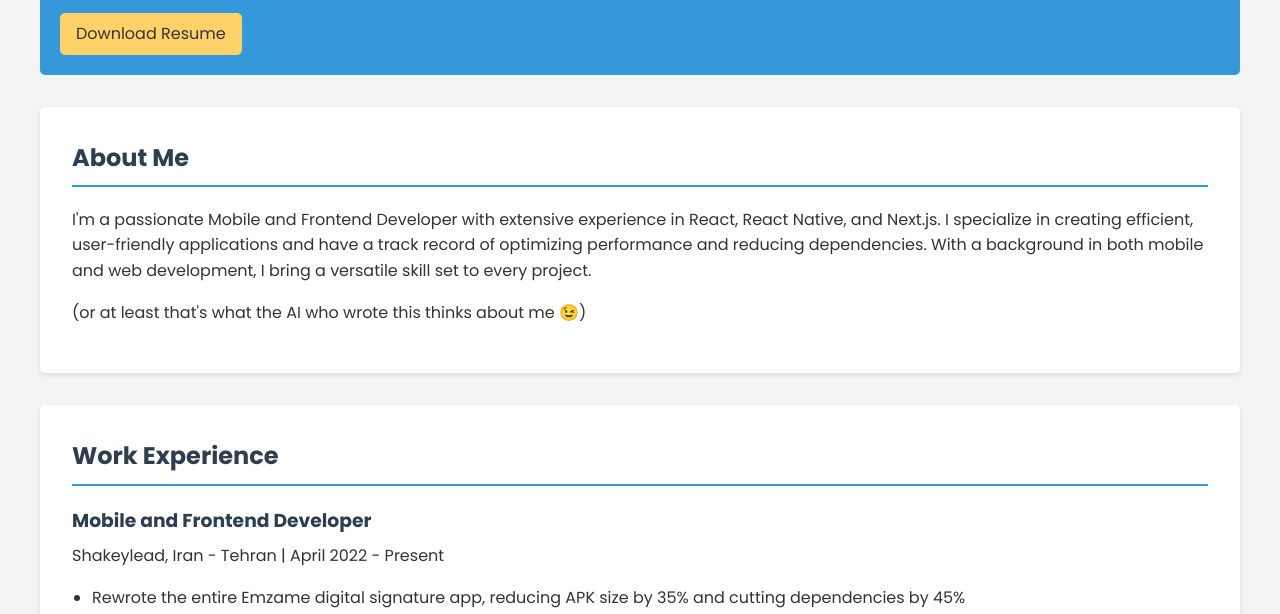
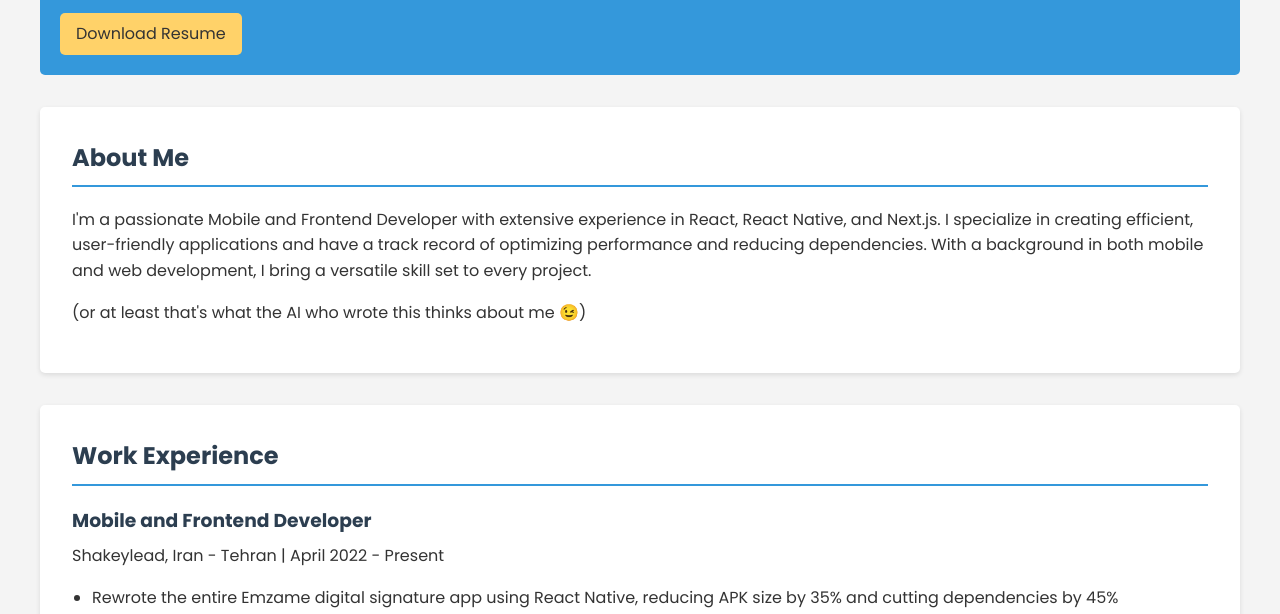
Before and after one commit to AminDannak/AminDannak.github.io, a plain HTML site: page index.html in a window 1280 px wide. Shown: the part 185-799 px from the top of the page. Drawn offline with Linux system fonts and the light colour scheme.

Commit message:
chore: mention React Native explicitly for Emzame

```diff
--- a/index.html
+++ b/index.html
@@ -199,7 +199,7 @@
                 <h3>Mobile and Frontend Developer</h3>
                 <p>Shakeylead, Iran - Tehran | April 2022 - Present</p>
                 <ul>
-                    <li>Rewrote the entire Emzame digital signature app, reducing APK size by 35% and cutting dependencies by 45%</li>
+                    <li>Rewrote the entire Emzame digital signature app using React Native, reducing APK size by 35% and cutting dependencies by 45%</li>
                     <li>Published Android and iOS apps on corresponding stores</li>
                     <li>Developed a native module with Kotlin to replace a 3rd-party digital signature SDK</li>
                     <li>Created patches to improve third-party dependencies</li>
```
Also changed, not shown: 1 other file.
